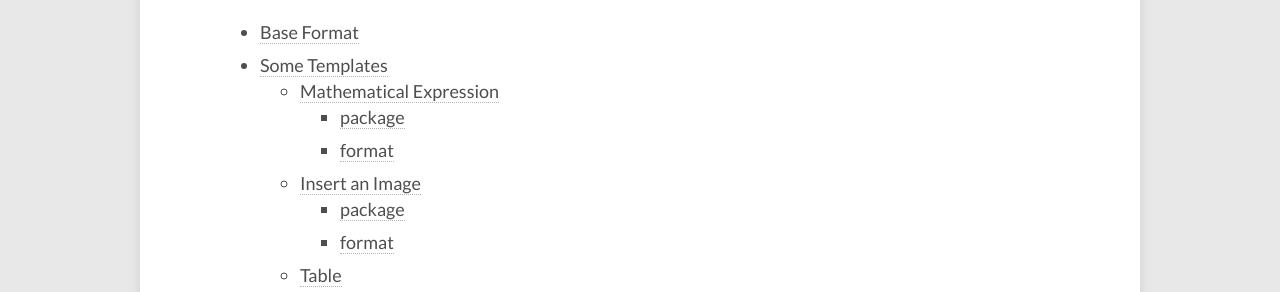
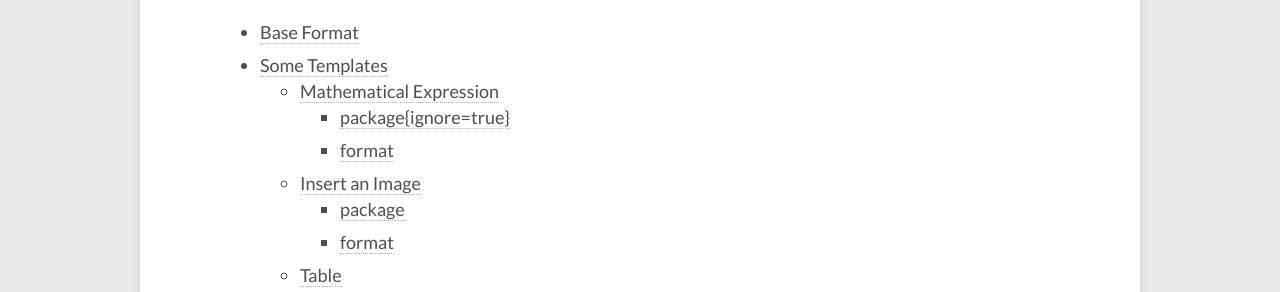
Before and after one commit to lucameng/lucameng.github.io, a Jekyll site: the page built from _posts/2022-05-10-LaTex-template.md, in a window 1280 px wide and 1400 px high, scrolled down 398 px. Shown: the part 154-446 px from the top of the window. Built offline with Jekyll 4.4.1, drawn with Linux system fonts in a browser that asks for light colours; some of the changed text lies outside the part shown.

Commit message:
modify some

````diff
--- a/_posts/2022-05-10-LaTex-template.md
+++ b/_posts/2022-05-10-LaTex-template.md
@@ -14,19 +14,19 @@ image:
 - [Base Format](#base-format)
 - [Some Templates](#some-templates)
   - [Mathematical Expression](#mathematical-expression)
-    - [package](#package)
+    - [package{ignore=true}](#packageignoretrue)
     - [format](#format)
   - [Insert an Image](#insert-an-image)
-    - [package](#package-1)
+    - [package](#package)
     - [format](#format-1)
   - [Table](#table)
-    - [package](#package-2)
+    - [package](#package-1)
     - [format](#format-2)
   - [Code Listing](#code-listing)
-    - [package](#package-3)
+    - [package](#package-2)
     - [format](#format-3)
   - [Reference](#reference)
-    - [package](#package-4)
+    - [package](#package-3)
     - [format](#format-4)
   - [LaTex列表](#latex列表)
     - [无序列表](#无序列表)
@@ -66,7 +66,7 @@ ___
 
 ### Mathematical Expression
 
-#### package
+#### package{ignore=true}
 
 ```tex
 \usepackage{amsmath}                        % 最基本的包
````
